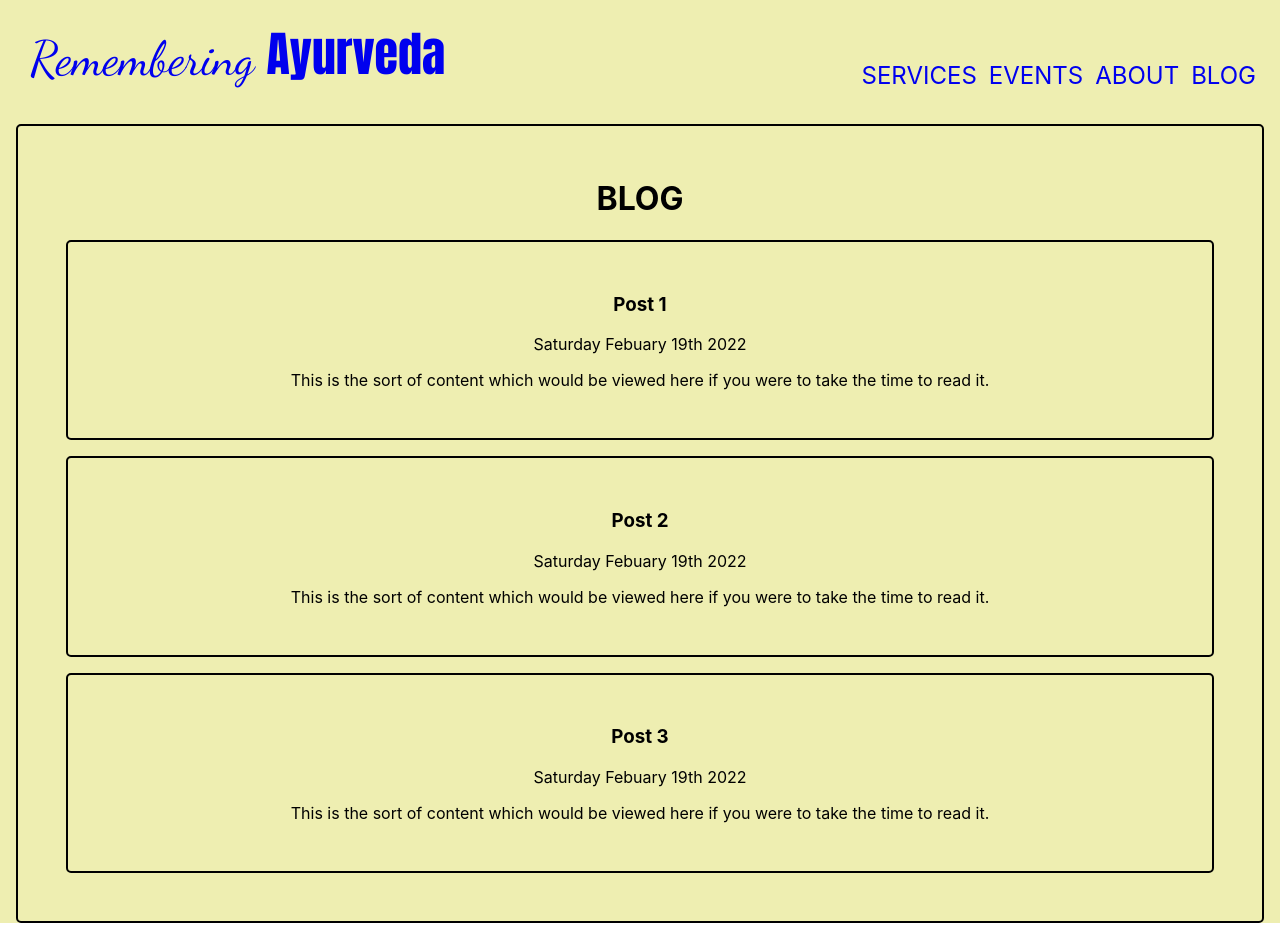
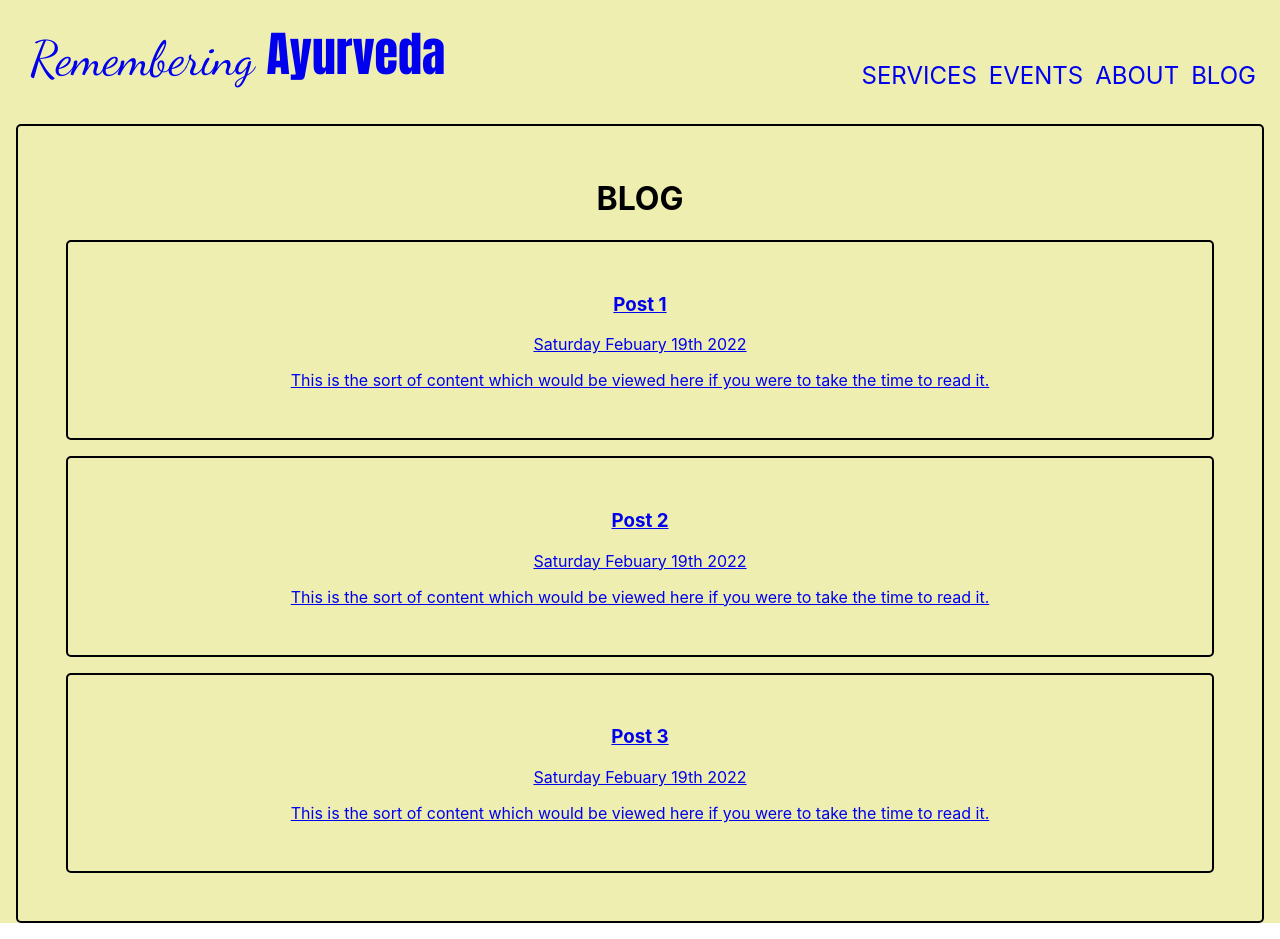
Before and after one commit to CoffeeJitterz/remeberingayurveda, a React (Create React App) app in the folder client/: page /blog in a window 1280 px wide. Built offline with nearby package versions, Linux system fonts and the light colour scheme.

Commit message:
Individual Blog page feature fully implimented

```diff
--- a/client/src/App.js
+++ b/client/src/App.js
@@ -37,15 +37,18 @@ function App() {
 ]
 
 const blogs = [
-  {title: 'Post 1',
+  {id: 0,
+   title: 'Post 1',
    date: 'Saturday Febuary 19th 2022',
    body: 'This is the sort of content which would be viewed here if you were to take the time to read it.'
   },
-  {title: 'Post 2',
+  {id: 1,
+   title: 'Post 2',
    date: 'Saturday Febuary 19th 2022',
    body: 'This is the sort of content which would be viewed here if you were to take the time to read it.'
   },
-  {title: 'Post 3',
+  {id: 2,
+   title: 'Post 3',
    date: 'Saturday Febuary 19th 2022',
    body: 'This is the sort of content which would be viewed here if you were to take the time to read it.'
   }
--- a/client/src/components/BlogFeed.jsx
+++ b/client/src/components/BlogFeed.jsx
@@ -4,18 +4,21 @@ import Blog from "./Blog"
 
 export default function BlogFeed( { blogs } ) {
 
-const output = blogs.map((item) => {
-    return <Blog
-    title={item.title}
-    date={item.date}
-    body={item.body}
-    />
+const output = blogs.map(blog => {
+    return (
+      <Link to={`/blog/${blog.id}`}>
+        <Blog
+        title={blog.title}
+        date={blog.date}
+        body={blog.body}
+        />
+      </Link>
+      )
 })
 
   return (
-<div>
-   {output}
-</div>
-
+  <span>
+    {output}
+  </span>
   )
 }
--- a/client/src/pages/BlogPage.jsx
+++ b/client/src/pages/BlogPage.jsx
@@ -11,6 +11,13 @@ const params = useParams()
 const output = blogs[params.id]
 
   return (
-    <div>BlogPage</div>
+    <div>
+        <Header />
+        <Blog
+        title={output.title}
+        date={output.date}
+        body={output.body}
+        />
+    </div>
   )
 }
```
